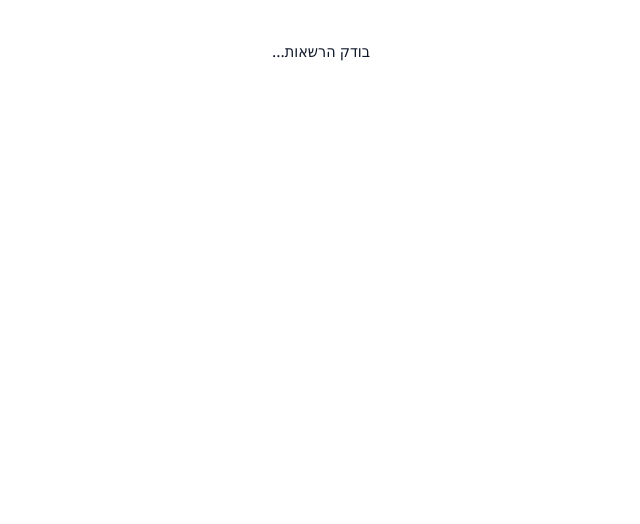
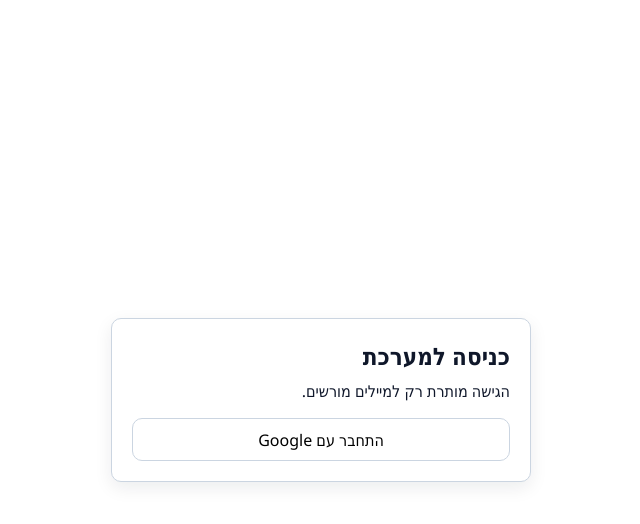
Before and after one commit to ranylabs/jrcc-shift-scheduler, a React (Vite) app: page / in a window 1280 px wide. Shown: the top 524 px of the page, without its empty margins (319-959 px from the left). Built offline with nearby package versions, Linux system fonts and the light colour scheme; no server answers; the database is empty.

Commit message:
auth gate + deploy updates

```diff
--- a/src/App.jsx
+++ b/src/App.jsx
@@ -8,10 +8,11 @@ import {
   subscribeEmployees,
   upsertEmployee
 } from './services/employeesRepository';
-import { startAuthListener } from './services/authGate';
+import { signInWithGoogle, startAuthListener } from './services/authGate';
 import { isFirebaseConfigured } from './services/firebase';
 import { loadScheduleByMonth, saveScheduleByMonth } from './services/scheduleRepository';
 import { useScheduleStore } from './state/scheduleState';
+import AuthGate from './ui/components/AuthGate';
 import CalendarGrid from './ui/components/CalendarGrid';
 import EmployeePanel from './ui/components/EmployeePanel';
 import ThemePanel from './ui/components/ThemePanel';
@@ -19,30 +20,41 @@ import Toolbar from './ui/components/Toolbar';
 
 export default function App() {
   const { state, dispatch, undo, redo, canUndo, canRedo } = useScheduleStore();
-  const [authorized, setAuthorized] = useState(false);
+  const [authStatus, setAuthStatus] = useState('checking');
+  const [authBusy, setAuthBusy] = useState(false);
+  const [authError, setAuthError] = useState(null);
+  const [deniedEmail, setDeniedEmail] = useState('');
   const [busy, setBusy] = useState(false);
   const [compactMode, setCompactMode] = useState(true);
   const [themePanelOpen, setThemePanelOpen] = useState(false);
   const [exportMode, setExportMode] = useState(false);
   const [message, setMessage] = useState('לחיצה על תא מחליפה בין: ריק -> בוקר -> לילה -> X');
-  const [employeesReady, setEmployeesReady] = useState(!isFirebaseConfigured);
+  const [employeesReady, setEmployeesReady] = useState(false);
   const exportRef = useRef(null);
   const loadRequestRef = useRef(0);
+  const authorized = authStatus === 'authorized';
 
   const monthMeta = useMemo(() => getMonthMeta(state.monthKey), [state.monthKey]);
   const validation = useMemo(() => validateSchedule(state), [state]);
 
   useEffect(() => {
-    startAuthListener(
-      () => setAuthorized(true),
-      () => {
-        alert('אין הרשאה למערכת');
-        setAuthorized(false);
-      }
-    );
+    const unsubscribe = startAuthListener((nextState) => {
+      setAuthStatus(nextState.status);
+      setDeniedEmail(nextState.deniedEmail ?? '');
+      setAuthError(nextState.error ?? null);
+    });
+
+    return () => {
+      unsubscribe();
+    };
   }, []);
 
   useEffect(() => {
+    if (!authorized) {
+      setEmployeesReady(false);
+      return () => {};
+    }
+
     if (!isFirebaseConfigured) {
       setEmployeesReady(true);
       return () => {};
@@ -56,15 +68,27 @@ export default function App() {
     return () => {
       unsubscribe();
     };
-  }, []);
+  }, [authorized, dispatch]);
 
   useEffect(() => {
-    if (!isFirebaseConfigured || !employeesReady) {
+    if (!authorized || !isFirebaseConfigured || !employeesReady) {
       return;
     }
 
     loadScheduleForMonth(state.monthKey, true);
-  }, [state.monthKey, employeesReady]);
+  }, [authorized, state.monthKey, employeesReady]);
+
+  const handleSignIn = async () => {
+    setAuthBusy(true);
+    setAuthError(null);
+    try {
+      await signInWithGoogle();
+    } catch {
+      setAuthError('signin-failed');
+    } finally {
+      setAuthBusy(false);
+    }
+  };
 
   const setMonth = (monthKey) => {
     if (!monthKey) {
@@ -74,6 +98,11 @@ export default function App() {
   };
 
   const handleSave = async () => {
+    if (!authorized) {
+      setMessage('אין הרשאה למערכת');
+      return;
+    }
+
     if (!isFirebaseConfigured) {
       setMessage('הענן לא מוגדר. יש למלא משתני פיירבייס.');
       return;
@@ -96,6 +125,11 @@ export default function App() {
   };
 
   const handleLoad = async () => {
+    if (!authorized) {
+      setMessage('אין הרשאה למערכת');
+      return;
+    }
+
     if (!isFirebaseConfigured) {
       setMessage('הענן לא מוגדר. יש למלא משתני פיירבייס.');
       return;
@@ -105,6 +139,11 @@ export default function App() {
   };
 
   const handleAddEmployee = async (payload) => {
+    if (!authorized) {
+      setMessage('אין הרשאה למערכת');
+      return;
+    }
+
     const id =
       typeof crypto !== 'undefined' && crypto.randomUUID
         ? crypto.randomUUID()
@@ -125,6 +164,11 @@ export default function App() {
   };
 
   const handleUpdateEmployee = async (id, updates) => {
+    if (!authorized) {
+      setMessage('אין הרשאה למערכת');
+      return;
+    }
+
     dispatch({ type: 'UPDATE_EMPLOYEE', payload: { id, updates } });
 
     if (!isFirebaseConfigured) {
@@ -144,6 +188,11 @@ export default function App() {
   };
 
   const handleDeleteEmployee = async (id) => {
+    if (!authorized) {
+      setMessage('אין הרשאה למערכת');
+      return;
+    }
+
     dispatch({ type: 'DELETE_EMPLOYEE', payload: id });
 
     if (!isFirebaseConfigured) {
@@ -239,9 +288,13 @@ export default function App() {
 
   if (!authorized) {
     return (
-      <div style={{ padding: 40, textAlign: 'center' }} dir="rtl">
-        בודק הרשאות...
-      </div>
+      <AuthGate
+        status={authStatus}
+        deniedEmail={deniedEmail}
+        authError={authError}
+        onSignIn={handleSignIn}
+        busy={authBusy}
+      />
     );
   }
 
--- a/src/services/authGate.js
+++ b/src/services/authGate.js
@@ -1,25 +1,56 @@
 import { onAuthStateChanged, signInWithPopup, signOut } from "firebase/auth";
 import { auth, googleProvider, ALLOWED_USERS } from "./firebase";
 
-export function startAuthListener(onAllowed, onDenied) {
-  onAuthStateChanged(auth, async (user) => {
+function normalizeEmail(user) {
+  return user?.email?.trim().toLowerCase() ?? "";
+}
+
+export function isAllowedUser(user) {
+  const email = normalizeEmail(user);
+  return ALLOWED_USERS.includes(email);
+}
+
+export function startAuthListener(onStateChange) {
+  if (!auth) {
+    onStateChange({ status: "disabled", user: null, error: "auth-not-configured" });
+    return () => {};
+  }
+
+  let suppressSignedOutOnce = false;
+
+  return onAuthStateChanged(auth, async (user) => {
     if (!user) {
+      if (suppressSignedOutOnce) {
+        suppressSignedOutOnce = false;
+        return;
+      }
+      onStateChange({ status: "signed_out", user: null, error: null });
+      return;
+    }
+
+    if (!isAllowedUser(user)) {
+      suppressSignedOutOnce = true;
       try {
-        await signInWithPopup(auth, googleProvider);
-      } catch {
-        onDenied();
+        await signOut(auth);
+      } finally {
+        onStateChange({
+          status: "denied",
+          user: null,
+          deniedEmail: normalizeEmail(user),
+          error: "unauthorized"
+        });
       }
       return;
     }
 
-    const email = user.email?.toLowerCase();
-
-    if (!ALLOWED_USERS.includes(email)) {
-      await signOut(auth);
-      onDenied();
-      return;
-    }
-
-    onAllowed(user);
+    onStateChange({ status: "authorized", user, error: null });
   });
 }
+
+export async function signInWithGoogle() {
+  if (!auth) {
+    throw new Error("auth-not-configured");
+  }
+
+  return signInWithPopup(auth, googleProvider);
+}
--- /dev/null
+++ b/src/ui/components/AuthGate.jsx
@@ -0,0 +1,71 @@
+export default function AuthGate({ status, deniedEmail, authError, onSignIn, busy }) {
+  if (status === 'checking') {
+    return (
+      <div style={containerStyle} dir="rtl">
+        בודק הרשאות...
+      </div>
+    );
+  }
+
+  if (status === 'authorized') {
+    return null;
+  }
+
+  const deniedMessage =
+    status === 'denied'
+      ? `אין הרשאה למערכת${deniedEmail ? ` (${deniedEmail})` : ''}`
+      : null;
+
+  return (
+    <div style={containerStyle} dir="rtl">
+      <div style={cardStyle}>
+        <h2 style={{ marginTop: 0, marginBottom: '0.5rem' }}>כניסה למערכת</h2>
+        <p style={{ marginTop: 0, marginBottom: '1rem' }}>
+          הגישה מותרת רק למיילים מורשים.
+        </p>
+        {deniedMessage ? <p style={errorStyle}>{deniedMessage}</p> : null}
+        {authError && status !== 'denied' ? <p style={errorStyle}>התחברות נכשלה. נסה שוב.</p> : null}
+        <button type="button" onClick={onSignIn} disabled={busy} style={buttonStyle}>
+          התחבר עם Google
+        </button>
+      </div>
+    </div>
+  );
+}
+
+const containerStyle = {
+  minHeight: '100vh',
+  display: 'flex',
+  alignItems: 'center',
+  justifyContent: 'center',
+  padding: '2rem',
+  textAlign: 'right',
+  background: 'var(--bg)',
+  color: 'var(--text)'
+};
+
+const cardStyle = {
+  width: '100%',
+  maxWidth: '420px',
+  background: 'var(--panel-bg)',
+  border: 'var(--grid-border-width) solid var(--grid-border-color)',
+  borderRadius: 'var(--radius)',
+  boxShadow: 'var(--shadow)',
+  padding: '1.25rem'
+};
+
+const buttonStyle = {
+  width: '100%',
+  border: 'var(--grid-border-width) solid var(--grid-border-color)',
+  background: '#ffffff',
+  borderRadius: 'var(--radius)',
+  padding: '0.6rem 0.75rem',
+  cursor: 'pointer'
+};
+
+const errorStyle = {
+  marginTop: 0,
+  marginBottom: '0.75rem',
+  color: '#ac2542',
+  fontWeight: 700
+};
```
Also changed, not shown: 3 other files (tests, documents, lock files or other folders).
